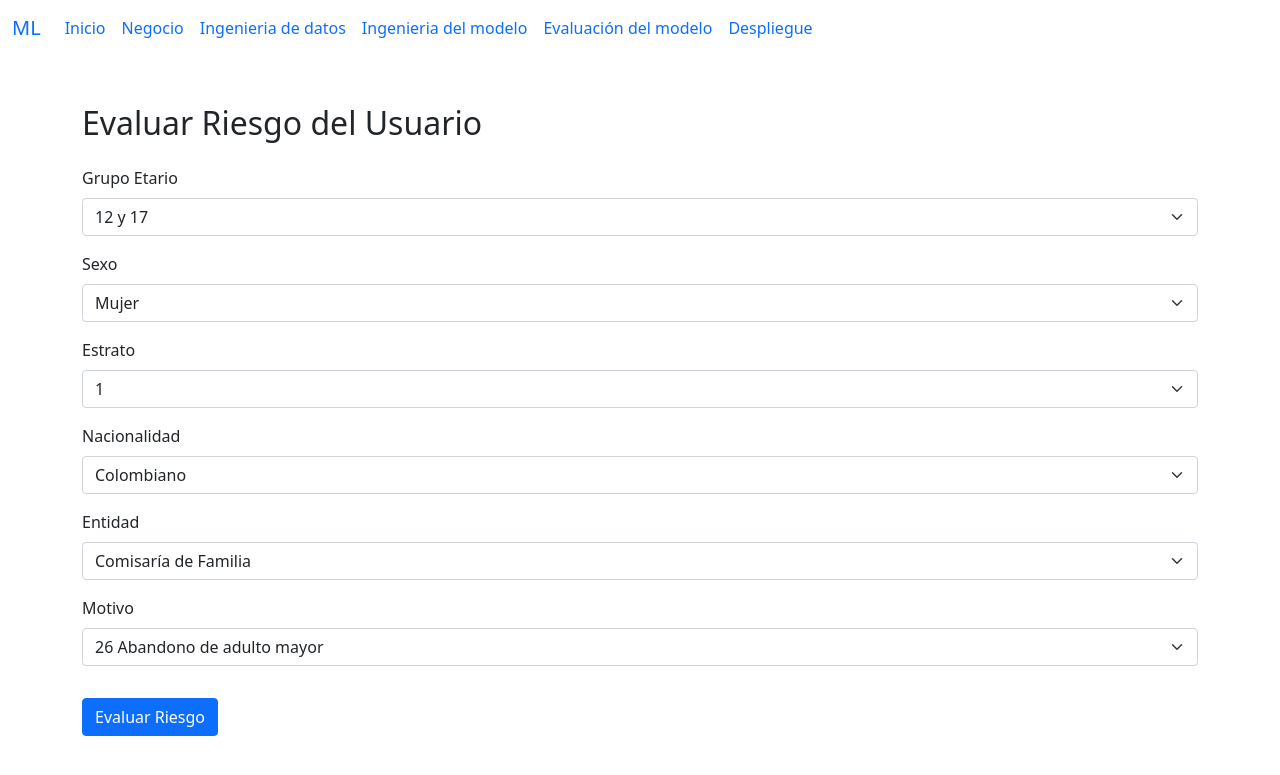
After one commit to Lando18tinez/ProyectoML_S6, a Flask app: page /despliegue in a window 1280 px wide. The commit adds this page. Shown: the top 775 px of the page. Run offline with Flask 3, Linux system fonts and the light colour scheme.

Commit message:
final
despliegue realizado con exito

```diff
--- a/app.py
+++ b/app.py
@@ -34,6 +34,12 @@ def ingModelo():
 def evaluacionModelo():
     return render_template("evaluacionModelo.html")
 
-# siempre al final del archivo
+@app.route("/despliegue")
+def despliegue():
+    return render_template("despliegue.html")
+
+
 if __name__ == '__main__':
     app.run(debug=True)
+
+# This is the main entry point for the Flask application.
--- a/templates/base.html
+++ b/templates/base.html
@@ -57,13 +57,8 @@
               <li class="nav-item">
                 <a class="nav-link" href="{{ url_for('evaluacionModelo') }}">Evaluación del modelo</a>
               </li>
-              <li class="nav-item dropdown">
-                <a class="nav-link dropdown-toggle" href="#" role="button" data-bs-toggle="dropdown" aria-expanded="false">
-                  Despliegue del Modelo
-                </a>
-                <ul class="dropdown-menu">
-                  <li><a class="dropdown-item" href="">?</a></li>
-                </ul>
+                <li class="nav-item">
+                <a class="nav-link" href="{{ url_for('despliegue') }}">Despliegue</a>
               </li>
             </ul>
           </div>
--- /dev/null
+++ b/templates/despliegue.html
@@ -0,0 +1,161 @@
+{% extends "base.html" %}
+
+{% block title %}Despliegue{% endblock %}
+
+{% block content %}
+<div class="container my-5">
+  <h2 class="mb-4">Evaluar Riesgo del Usuario</h2>
+
+  <form id="formulario-usuario">
+    <div class="mb-3">
+      <label class="form-label">Grupo Etario</label>
+      <select class="form-select" id="GrupoEtario">
+        <option>12 y 17</option>
+        <option>18 y 26</option>
+        <option>27 y 40</option>
+        <option>41 y 55</option>
+        <option>56 y 63</option>
+        <option>64</option>
+      </select>
+    </div>
+
+    <div class="mb-3">
+      <label class="form-label">Sexo</label>
+      <select class="form-select" id="Sexo">
+        <option>Mujer</option>
+        <option>Hombre</option>
+      </select>
+    </div>
+
+    <div class="mb-3">
+      <label class="form-label">Estrato</label>
+      <select class="form-select" id="Estrato">
+        <option>1</option><option>2</option><option>3</option>
+        <option>4</option><option>5</option><option>6</option>
+      </select>
+    </div>
+
+    <div class="mb-3">
+      <label class="form-label">Nacionalidad</label>
+      <select class="form-select" id="Nacionalidad">
+        <option>Colombiano</option>
+        <option>Extranjero</option>
+      </select>
+    </div>
+
+    <div class="mb-3">
+      <label class="form-label">Entidad</label>
+      <select class="form-select" id="Entidad">
+        <option value="04">Inspección de Policía</option>
+        <option value="05">Personería / Defensoría</option>
+        <option value="09">Instituto de Medicina Legal</option>
+        <option value="26" selected>Comisaría de Familia</option>
+      </select>
+    </div>
+
+    <div class="mb-3">
+      <label class="form-label">Motivo</label>
+      <select class="form-select" id="Motivo"></select>
+    </div>
+
+    <div id="indicadoresMotivo" class="mb-3 mt-2"></div>
+
+    <button type="submit" class="btn btn-primary mt-3">Evaluar Riesgo</button>
+  </form>
+
+  <div id="resultado" class="mt-4"></div>
+</div>
+
+<script>
+  const motivosPorEntidad = {
+    "04": ["04 Orden de Policía", "04 Mediación policial", "04 Curso pedagógico"],
+    "05": ["05 Recepción declaración desplazados", "05 Derechos de petición", "05 Orientación a víctimas"],
+    "09": ["09 Informe pericial sobre lesiones"],
+    "26": [
+      "26 Abandono de adulto mayor", "26 Asistencia psicológica", "26 Asistencia social",
+      "26 Recepción de denuncias por delitos contra NNA", "26 Relaciones conflictivas familiares",
+      "26 Violencia física", "26 Violencia física y patrimonial", "26 Violencia física y psicológica",
+      "26 Violencia física, psicológica y sexual", "26 Violencia patrimonial", "26 Violencia psicológica"
+    ]
+  };
+
+  const motivosViolencia = [
+    "05 Orientación a víctimas", "09 Informe pericial sobre lesiones",
+    "26 Asistencia psicológica", "26 Asistencia social",
+    "26 Recepción de denuncias por delitos contra NNA", "26 Relaciones conflictivas familiares",
+    "26 Violencia física", "26 Violencia física y patrimonial", "26 Violencia física y psicológica",
+    "26 Violencia física, psicológica y sexual", "26 Violencia patrimonial", "26 Violencia psicológica"
+  ];
+
+  const motivosConflicto = ["05 Recepción declaración desplazados"];
+  const motivosAbandono = ["26 Abandono de adulto mayor"];
+
+  const entidadSelect = document.getElementById("Entidad");
+  const motivoSelect = document.getElementById("Motivo");
+
+  entidadSelect.addEventListener("change", () => {
+    const entidad = entidadSelect.value;
+    motivoSelect.innerHTML = "";
+    motivosPorEntidad[entidad].forEach(m => {
+      const option = document.createElement("option");
+      option.textContent = m;
+      motivoSelect.appendChild(option);
+    });
+    motivoSelect.dispatchEvent(new Event('change'));
+  });
+  entidadSelect.dispatchEvent(new Event('change'));
+
+  document.getElementById("Motivo").addEventListener("change", function () {
+    const motivo = this.value;
+    const contenedor = document.getElementById("indicadoresMotivo");
+    contenedor.innerHTML = "";
+
+    if (motivosViolencia.includes(motivo)) {
+      contenedor.innerHTML += '<span class="badge bg-danger me-2">Víctima de Violencia</span>';
+    }
+    if (motivosConflicto.includes(motivo)) {
+      contenedor.innerHTML += '<span class="badge bg-warning text-dark me-2">Víctima del Conflicto</span>';
+    }
+    if (motivosAbandono.includes(motivo)) {
+      contenedor.innerHTML += '<span class="badge bg-secondary">Abandono</span>';
+    }
+  });
+
+  function calcularScore(datos) {
+    let score = 0.0;
+    const grupoRiesgo = ["12 y 17", "64"];
+    if (grupoRiesgo.includes(datos["Grupo Etario"])) score += 0.2;
+    if (datos["Sexo"].toLowerCase() === "mujer") score += 0.1;
+    if (motivosViolencia.includes(datos["Motivo"])) score += 0.2;
+    if (motivosConflicto.includes(datos["Motivo"])) score += 0.2;
+    if (["Comisaría", "Policía"].some(ent => datos["Entidad"].includes(ent))) score += 0.1;
+    if (datos["Estrato"] === "1") score += 0.1;
+    if (datos["Nacionalidad"].toLowerCase() !== "colombiano") score += 0.1;
+    return Math.round(score * 100) / 100;
+  }
+
+  function clasificarRiesgo(score) {
+    if (score >= 0.4) return { nivel: "ALTO, REQUIERE ATENCIÓN URGENTE", color: "danger" };
+    if (score >= 0.2 && score <= 0.3) return { nivel: "MODERADO, ATENCIÓN PRIORITARIA ", color: "warning" };
+    return { nivel: "BAJO, ASISGNACIÓN DE CITA", color: "success" };
+  }
+
+  document.getElementById("formulario-usuario").addEventListener("submit", function (e) {
+    e.preventDefault();
+    const datos = {
+      "Grupo Etario": document.getElementById("GrupoEtario").value,
+      "Sexo": document.getElementById("Sexo").value,
+      "Estrato": document.getElementById("Estrato").value,
+      "Nacionalidad": document.getElementById("Nacionalidad").value,
+      "Entidad": document.getElementById("Entidad").value,
+      "Motivo": document.getElementById("Motivo").value
+    };
+    const score = calcularScore(datos);
+    const clasificacion = clasificarRiesgo(score);
+    document.getElementById("resultado").innerHTML = `
+      <div class="alert alert-${clasificacion.color}">
+        Riesgo ${clasificacion.nivel} (${score} puntos)
+      </div>`;
+  });
+</script>
+{% endblock %}
```
